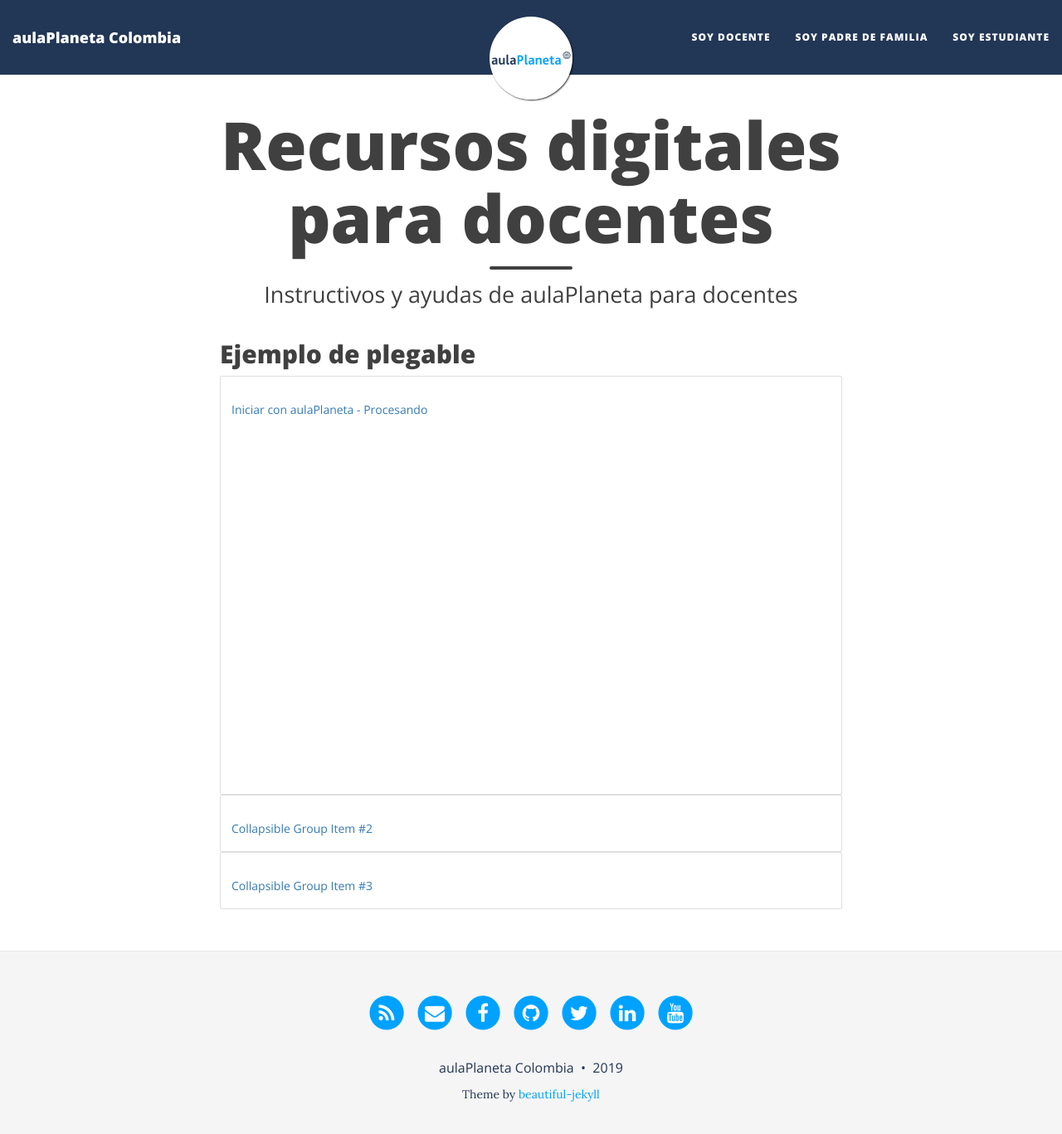
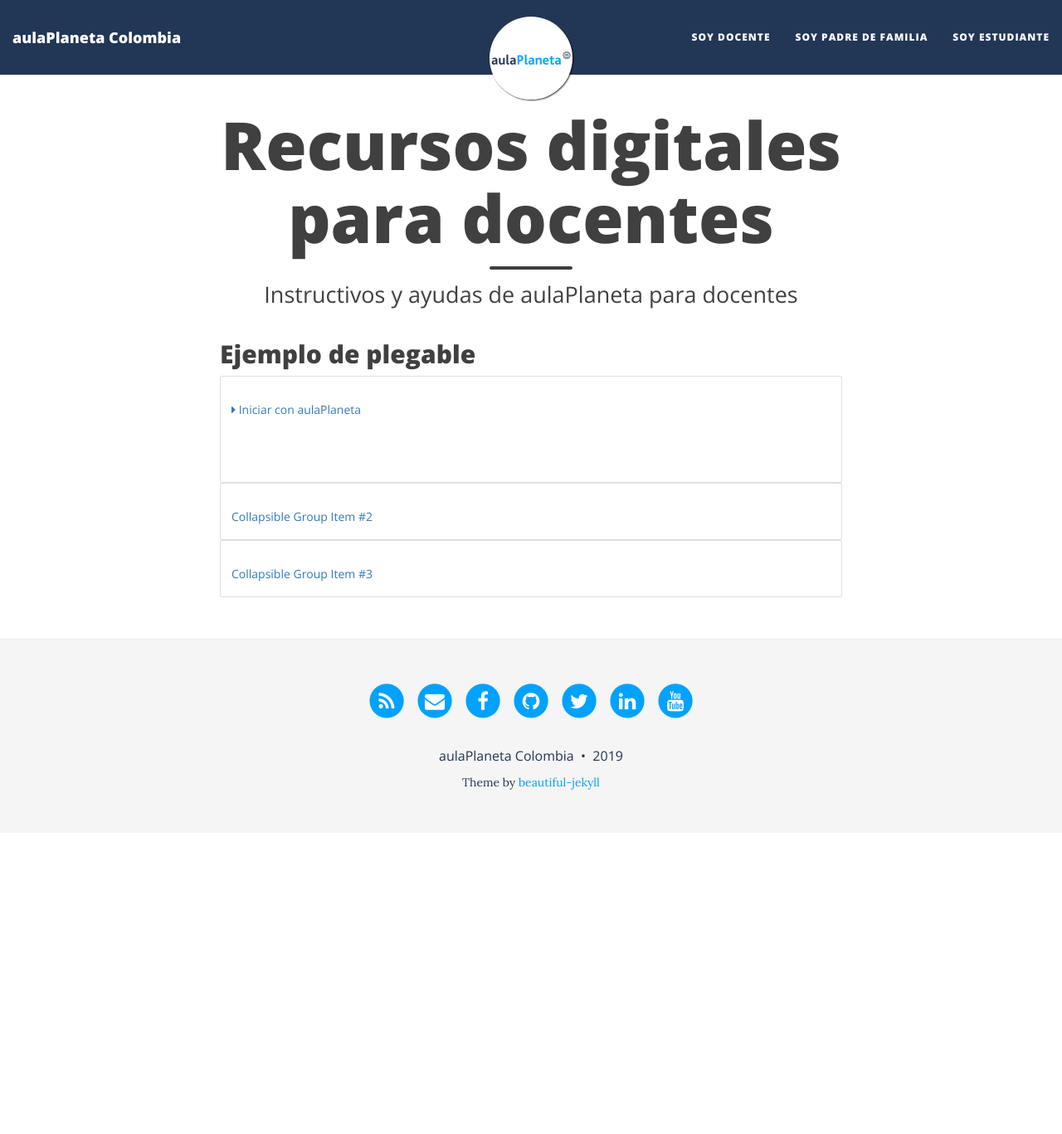
Before and after one commit to AulaPlanetaColombia/AulaPlanetaColombia.github.io, a Jekyll site: the page built from docentes.md, in a window 1280 px wide and 1380 px high. Shown: the top 1367 px of the window at 83% size. Built offline with Jekyll 4.4.1, drawn with Linux system fonts in a browser that asks for light colours; nearby versions of some CDN libraries.

Commit message:
Update docentes.md

```diff
--- a/docentes.md
+++ b/docentes.md
@@ -11,28 +11,31 @@
         <div class="card-header" id="headingOne">
             <h2 class="mb-0">
                 <button class="btn btn-link" type="button" data-toggle="collapse" data-target="#collapseOne" aria-expanded="false" aria-controls="collapseOne">
-                    Iniciar con aulaPlaneta - Procesando
+                    <i class="fa fa-caret-right"></i>
+                    Iniciar con aulaPlaneta
                 </button>
             </h2>
         </div>
         <div id="collapseOne" class="collapse show" aria-labelledby="headingOne" data-parent="#accordionExample">
             <div class="card-body">
+                <ul class="fa-ul">
                 {% for post in site.posts %}
                     {% if post.tags.size > 0 %}
                         {% assign num_tag = '' %}
                         {% for tag in post.tags %}
-                        Inicio: {{ num_tag }}<br>
                         {% if tag == 'docentes' or tag == 'iniciar' %}
-                            If pre: {{ num_tag }}<br>
                             {% assign num_tag = num_tag | append: 'x' %}
-                            If post: {{ num_tag }}
                         {% endif %}
                         {% endfor %}
                         {% if num_tag.size > 1 %}
-                <a href="" class="post-title">{{ post.title }}</a><br>
+                    <li>
+                        <i class="fa-li fa fa-arrow-right"></i>
+                        <a href="" class="post-title">{{ post.title }}</a>
+                    </li>
                         {% endif %}
                     {% endif %}
                 {% endfor %}
+                </ul>
             </div>
         </div>
     </div>
```
